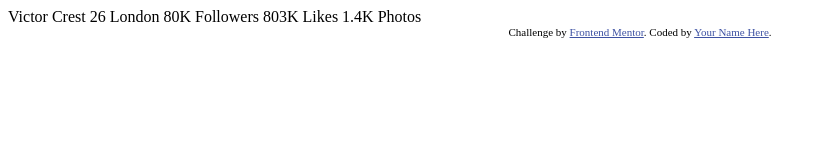
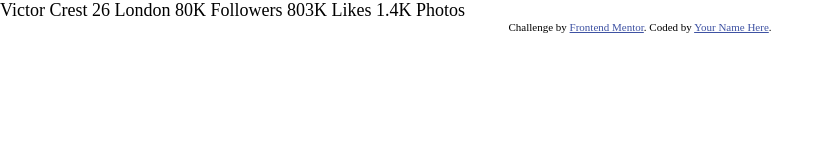
Before and after one commit to H0bG0blin9g/profile-card-component-main, a plain HTML site: page index.html in a window 1280 px wide. Shown: the whole page, without its empty margins (0-834 px from the left). Drawn offline with Linux system fonts and the light colour scheme.

Commit message:
linked stylesheet

```diff
--- a/index.html
+++ b/index.html
@@ -3,16 +3,9 @@
 <head>
   <meta charset="UTF-8">
   <meta name="viewport" content="width=device-width, initial-scale=1.0"> <!-- displays site properly based on user's device -->
-
   <link rel="icon" type="image/png" sizes="32x32" href="./images/favicon-32x32.png">
-
   <title>Frontend Mentor | Profile card component</title>
-
-  <!-- Feel free to remove these styles or customise in your own stylesheet 👍 -->
-  <style>
-    .attribution { font-size: 11px; text-align: center; }
-    .attribution a { color: hsl(228, 45%, 44%); }
-  </style>
+  <link rel="stylesheet" href="style.css">
 </head>
 <body>
   Victor Crest
--- /dev/null
+++ b/style.css
@@ -0,0 +1,19 @@
+:root {
+    --dark-cyan: hsl(185, 75%, 39%);
+    --very-dark-desaturated-blue: hsl(229, 23%, 23%);
+    --dark-grayish-blue: hsl(227, 10%, 46%);
+    --dark-gray: hsl(0, 0%, 59%);
+}
+
+*, *::before, *::after {
+    box-sizing: border-box;
+}
+
+body {
+    font-size: 18px;
+    margin: 0;
+    padding: 0;
+}
+
+.attribution { font-size: 11px; text-align: center; }
+.attribution a { color: hsl(228, 45%, 44%); }
```
